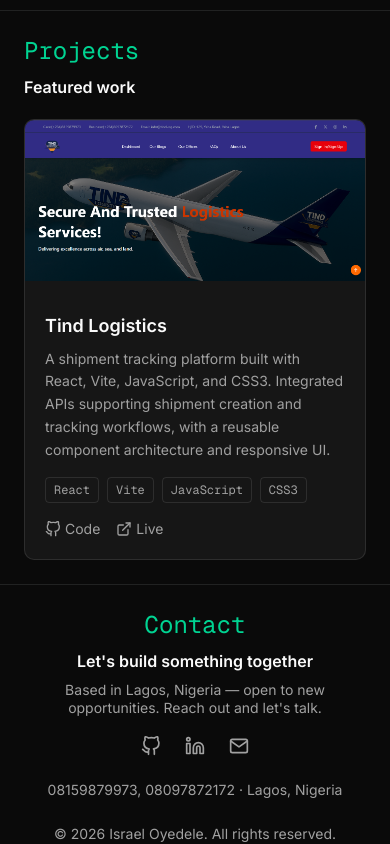
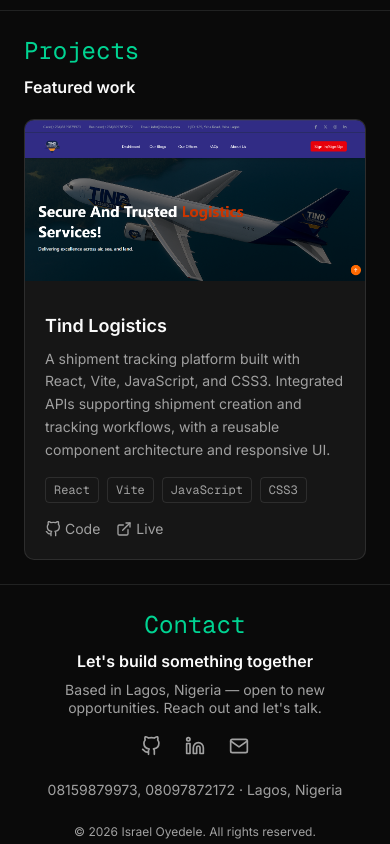
Before and after one commit to IsraelOye/my-portfolio, a Next.js app: page / in a window 390 px wide. Shown: the part 2039-2883 px from the top of the page. Built offline with nearby package versions, Linux system fonts and the light colour scheme.

Commit message:
[IO][sm] modified the footer --feat

```diff
--- a/components/footer.tsx
+++ b/components/footer.tsx
@@ -1,7 +1,7 @@
 export default function Footer() {
   return (
     <footer>
-      <p className="text-center text-sm text-muted-foreground">
+      <p className="text-center text-xs md:text-sm text-muted-foreground">
         &copy; {new Date().getFullYear()} Israel Oyedele. All rights reserved.
       </p>
     </footer>
```
